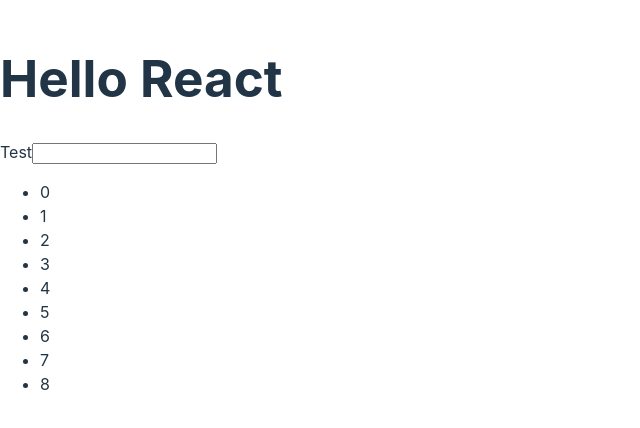
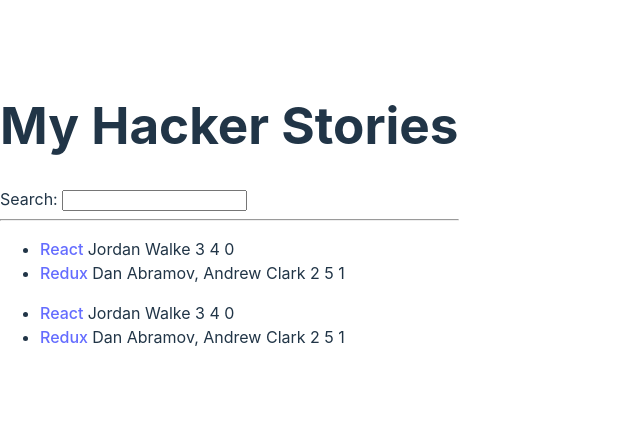
Before and after one commit to Primqd/road-to-react, a React (Vite) app: page / in a window 1280 px wide. Shown: the part 186-614 px from the top of the page, without its empty margins (0-640 px from the left). Built offline with nearby package versions, Linux system fonts and the light colour scheme.

Commit message:
completed up until 'React Dom'

```diff
--- a/src/App.tsx
+++ b/src/App.tsx
@@ -1,18 +1,65 @@
 import * as React from 'react';
 
+// npm run dev
 // "bridge" that makes "auto-refresh" possible is react Fast Refresh on React's side and Hot Module Replacement on dev server side
-// jsx enables combining of markup (HTML) and logic (JS)
+// jsx enables combining of markup (HTML) and logic (JS): map allows mapping from js array to html
 
-const welcome = {
-  greeting: "Hey",
-  title: "React"
-};
+// points = popularity
+// don't fit standard js naming conventions
+// key attribute used for efficent rerender: when have to rerender, checks whether item has changed; can efficently exchanged changed item w/ key identifier
+const list = [
+  {
+    title : 'React',
+    url : 'https://reactjs.org/',
+    author : 'Jordan Walke',
+    num_comments : 3,
+    points : 4,
+    objectID : 0,
+  },
+  {
+    title : 'Redux',
+    url : 'https://redus.js.org/',
+    author : 'Dan Abramov, Andrew Clark',
+    num_comments : 2,
+    points : 5,
+    objectID : 1,
+  },
+];
 
-
-function getTitle(title: string) {
-  return welcome.title.concat(title);
+function Search() {
+  // component for the serach bar
+  return(
+    <div>
+      <label htmlFor="test_input">Search: </label>
+      <input type="text" id="test_input" name="test_input"></input>
+    </div>
+  );
 }
 
+// child component of app, leaf component (doesn't render any other components)
+// component similar idea to 'class' in other
+// we use components as elements anywhere else, generate instances of List
+function List() {
+  return (
+    <ul>
+    {list.map((item, index) => {
+      return (
+      <li key = {item.objectID}>
+        <span>
+          <a href = {item.url}>{item.title} </a>
+        </span>
+        <span>{item.author} </span>
+        <span>{item.num_comments} </span>
+        <span>{item.points} </span>
+        <span>{index}</span> {/*index of item in list!*/}
+      </li>
+      );
+    })}
+  </ul>
+  );
+}
+
+// entry point or root component; root of component tree
 function App() {
   // React component (App Component specifically) is just a js function, CamelCase + staring capital (determined by function starting with Capital)
   // specifically function component, most common although other types
@@ -20,23 +67,20 @@
 
   // htmlFor reflects attribute in vanilla html, due to impementation detauls of React
   // TSX closer to js than html, so uses camelCase
-  const nums = [0, 1, 2, 3, 4, 5, 6, 7, 8];
 
-  const numItems = nums.map((num) => ( // # nums to jsx objects
-    <li>
-      {num}
-    </li>
-  ));
+  return (
+    <div>
+      <h1>My Hacker Stories</h1>
 
-  return ( // {title} calls VARIABLE title! how TSX differs from pure HTML
-    <div>
-      <h1>Hello React</h1>
+      <Search />
 
-      <label htmlFor="test_input">Test</label>
-      <input type="text" id="test_input" name="test_input"></input>
-      <ul>{numItems}</ul>
+      <hr /> {/*hr = line break*/}
+
+      <List />
+      <List />
+
     </div>
   );
 }
 
-export default App
+export default App;
```
